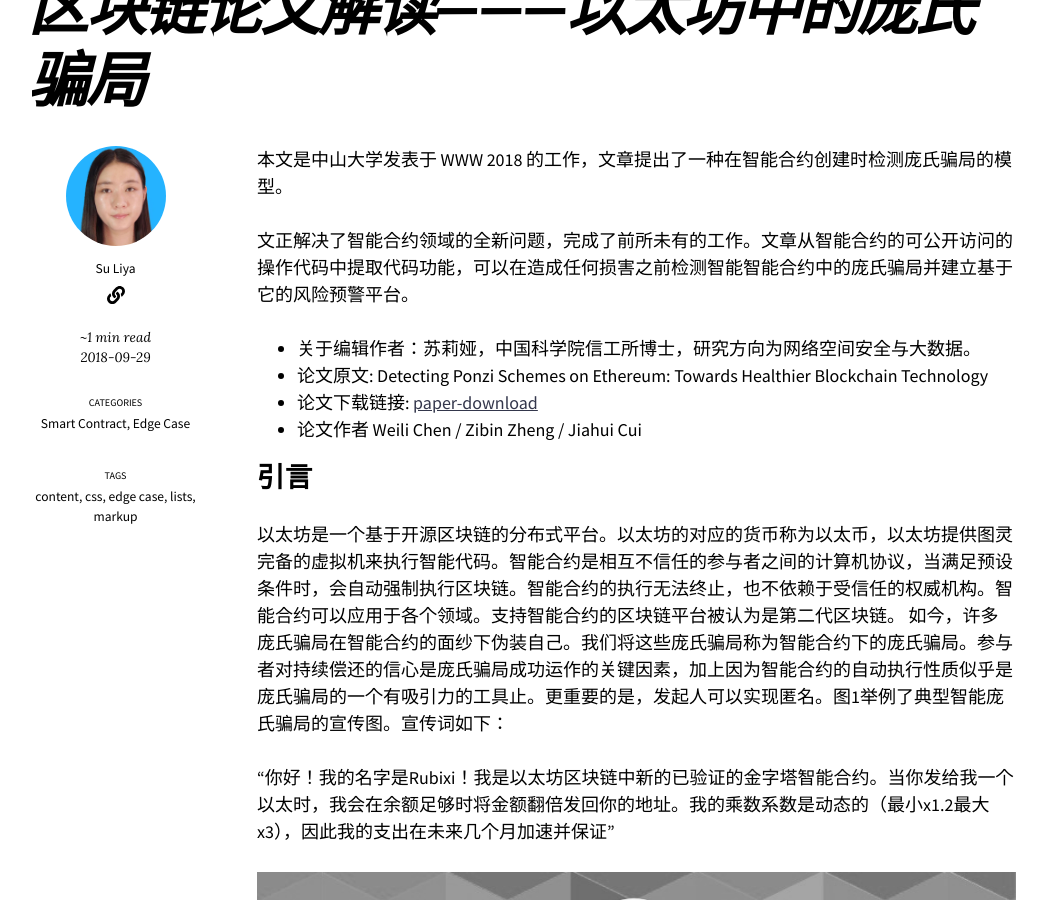
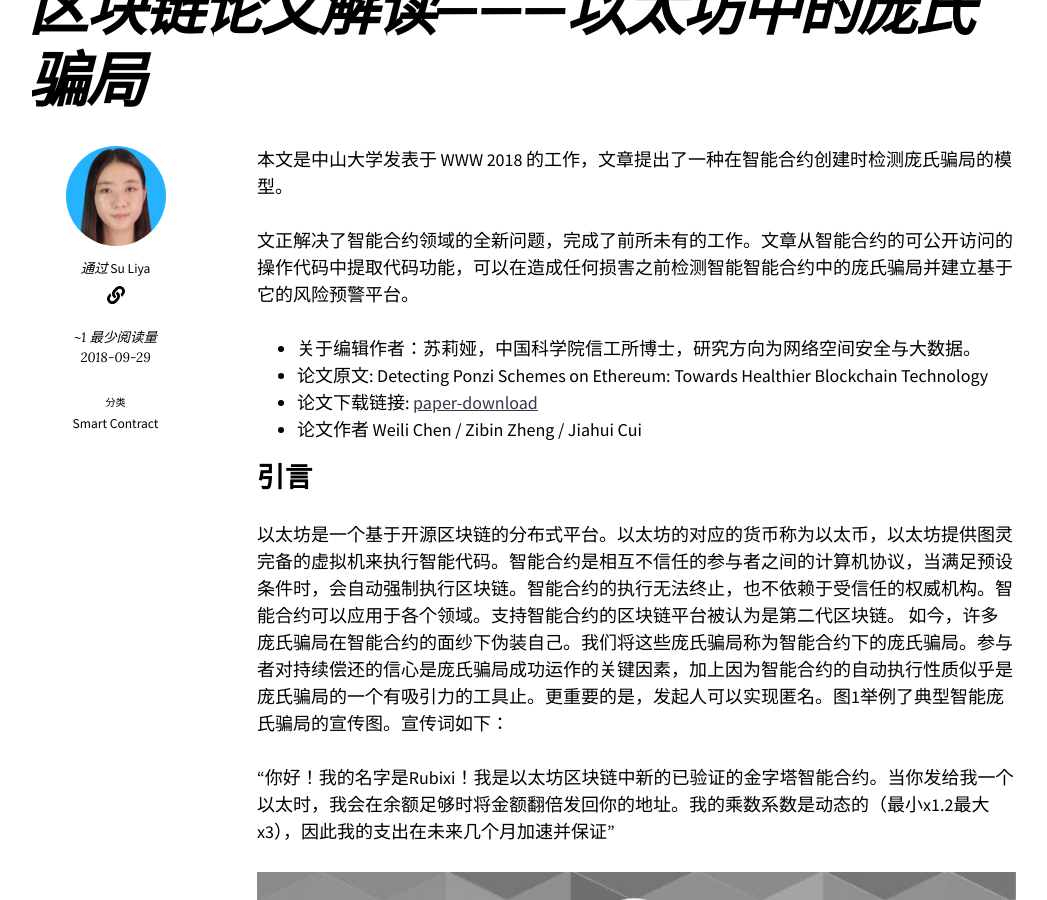
Before and after one commit to serea/serea_old.github.io, a Jekyll site: the page built from _recipes/smartcontract-panzi.md, in a window 1280 px wide and 900 px high, scrolled down 1155 px. Shown: the whole window, without its empty margins (118-1165 px from the left). Built offline with Jekyll 4.4.1, drawn with Linux system fonts in a browser that asks for light colours; nearby versions of some CDN libraries; part of the change alters nothing that is shown.

Commit message:
change the post tags

```diff
--- a/_data/text.yml
+++ b/_data/text.yml
@@ -35,6 +35,35 @@ en-GB:
 en-AU:
   <<: *DEFAULT_EN
 
+# China (default)
+# -----------------
+cn: &DEFAULT_CN
+  skip_links: "省略链接"
+  skip_primary_nav: "省略到主要链接"
+  skip_content: "省略内容"
+  skip_footer: "省略注脚"
+  menu_label: "菜单"
+  by: "通过"
+  min_read: "最少阅读量"
+  read_more: "最多阅读量"
+  categories: "分类"
+  tags: "标签"
+  pages_categorized: "页面分类"
+  pages_tagged: "页面注释标签"
+  table_of_contents: "主要内容"
+  results_found: "结果发现"
+  share: "分享"
+  tweet: "Tweet"
+  next: "下一个"
+  previous: "上一个"
+  newer: "更新的"
+  older: "更旧的"
+  back_to_top: "从后到前"
+  search_placeholder_text: "输入你要搜索的内容......"
+  powered_by: "赞助商来自"
+zh-CN:
+  <<: *DEFAULT_CN
+
 # Spanish
 # -------
 es: &DEFAULT_ES
--- a/_recipes/smartcontract-panzi.md
+++ b/_recipes/smartcontract-panzi.md
@@ -6,13 +6,6 @@ image:
   caption: "以太坊中的庞氏骗局"
 categories:
   - Smart Contract
-  - Edge Case
-tags:
-  - content
-  - css
-  - edge case
-  - lists
-  - markup
 ---
 
 本文是中山大学发表于 WWW 2018 的工作，文章提出了一种在智能合约创建时检测庞氏骗局的模型。
```
